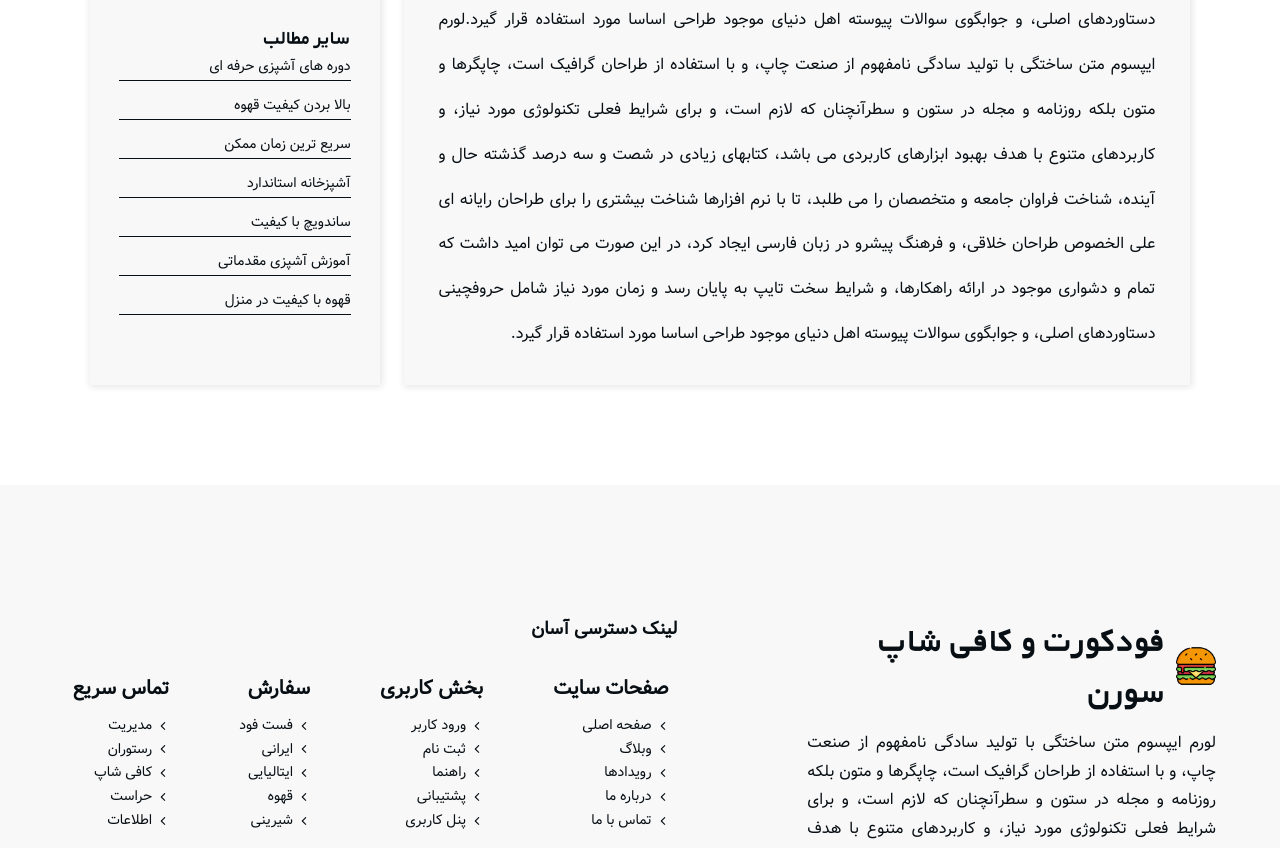
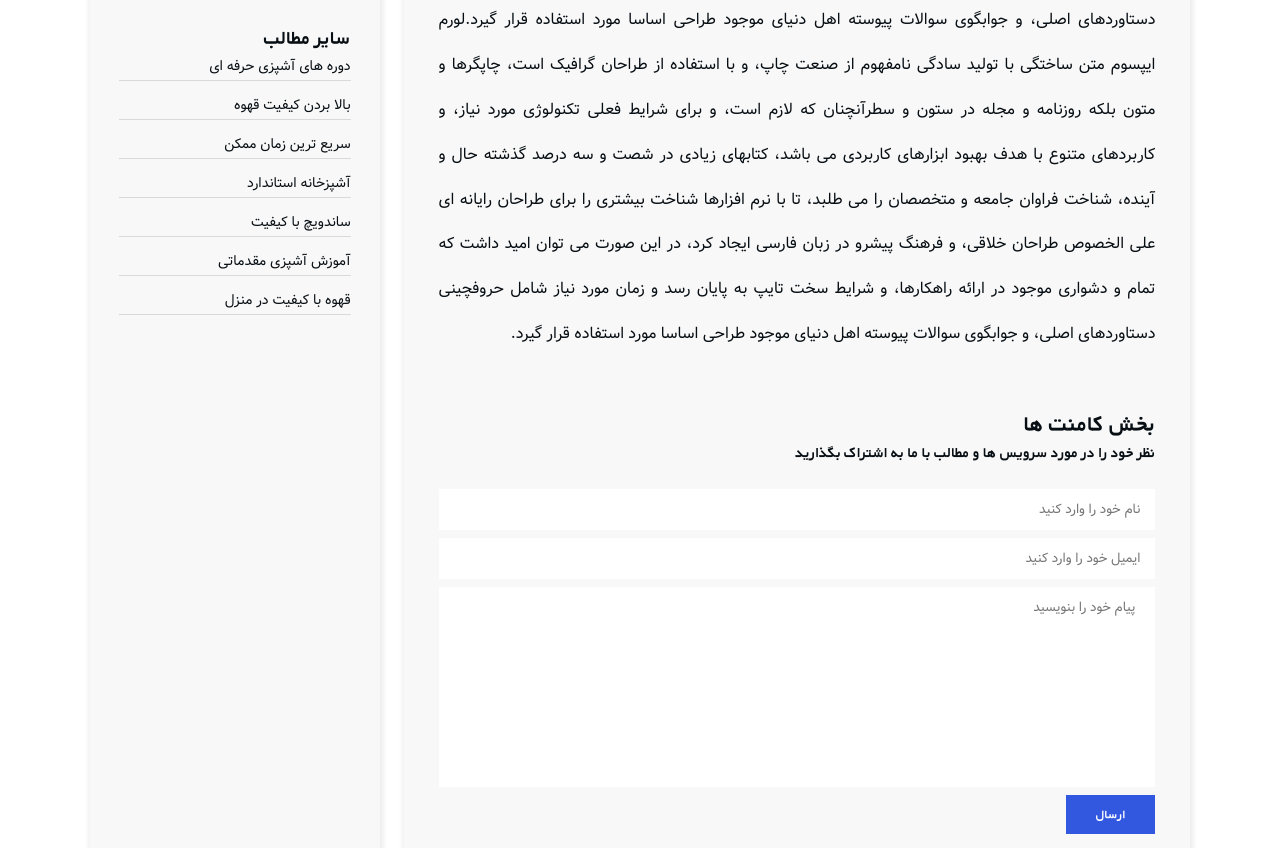
Before and after one commit to behnamhamidi1991/fastfood-fa, a React (Vite) app: page /blog/1 in a window 1280 px wide. Shown: the part 860-1708 px from the top of the page. Built offline with nearby package versions, Linux system fonts and the light colour scheme.

Commit message:
go for sticky

```diff
--- /dev/null
+++ b/src/commentsData.js
@@ -0,0 +1,71 @@
+import man1 from './assets/images/users/man1.jpg';
+import man2 from './assets/images/users/man2.jpg';
+import man3 from './assets/images/users/man3.jpg';
+import man4 from './assets/images/users/man4.jpg';
+import man5 from './assets/images/users/man5.jpg';
+import man6 from './assets/images/users/man6.jpg';
+import man7 from './assets/images/users/man7.jpg';
+import man8 from './assets/images/users/man8.jpg';
+import woman1 from './assets/images/users/woman1.jpg';
+import woman2 from './assets/images/users/woman2.jpg';
+import woman3 from './assets/images/users/woman3.jpg';
+import woman4 from './assets/images/users/woman4.jpg';
+import woman5 from './assets/images/users/woman5.jpg';
+import woman6 from './assets/images/users/woman6.jpg';
+
+export const commnets = [
+  {
+    id: 1,
+    name: 'علی نصیری',
+    comment:
+      'لورم ایپسوم متن ساختگی با تولید سادگی نامفهوم از صنعت چاپ، و با استفاده از طراحان گرافیک است، چاپگرها و متون بلکه روزنامه و مجله در ستون و سطرآنچنان که لازم است، و برای شرایط فعلی تکنولوژی مورد نیاز، و کاربردهای متنوع با هدف بهبود ابزارهای کاربردی می باشد، کتابهای زیادی در شصت و سه درصد گذشته حال و آینده، شناخت فراوان جامعه و متخصصان را می طلبد.',
+    userImage: man1,
+  },
+  {
+    id: 2,
+    name: 'نازنین صفری',
+    comment:
+      'لورم ایپسوم متن ساختگی با تولید سادگی نامفهوم از صنعت چاپ، و با استفاده از طراحان گرافیک است، چاپگرها!!!!',
+    userImage: woman1,
+  },
+  {
+    id: 3,
+    name: 'پدرام صدقی',
+    comment:
+      'لورم ایپسوم متن ساختگی با تولید سادگی نامفهوم از صنعت چاپ، و با استفاده از طراحان گرافیک است، چاپگرها و متون بلکه روزنامه و مجله در ستون و سطرآنچنان که لازم است، و برای شرایط فعلی.',
+    userImage: man2,
+  },
+  {
+    id: 4,
+    name: 'پرهام اکبری',
+    comment: 'لورم ایپسوم متن ساختگی با تولید سادگی :)))',
+    userImage: man3,
+  },
+  {
+    id: 5,
+    name: 'مریم فلاحی',
+    comment:
+      'لورم ایپسوم متن ساختگی با تولید سادگی نامفهوم از صنعت چاپ، و با استفاده از طراحان گرافیک است، چاپگرها و متون بلکه روزنامه و مجله در ستون و سطرآنچنان که لازم است، و برای شرایط فعلی تکنولوژی مورد نیاز، و کاربردهای متنوع با هدف بهبود ابزارهای کاربردی می باشد؟',
+    userImage: woman2,
+  },
+  {
+    id: 6,
+    name: 'رویا کرمی',
+    comment:
+      'لورم ایپسوم متن ساختگی با تولید سادگی نامفهوم از صنعت چاپ، و با استفاده از طراحان گرافیک است، چاپگرها و متون بلکه؟!!',
+    userImage: woman3,
+  },
+  {
+    id: 7,
+    name: 'فرهاد شریفی',
+    comment: 'لورم ایپسوم :))',
+    userImage: man4,
+  },
+  {
+    id: 8,
+    name: 'مهران رضایی',
+    comment:
+      'لورم ایپسوم متن ساختگی با تولید سادگی نامفهوم از صنعت چاپ، و با استفاده از طراحان گرافیک است، چاپگرها و متون بلکه روزنامه و مجله در ستون و سطرآنچنان که لازم است، و برای شرایط فعلی تکنولوژی مورد نیاز، و کاربردهای متنوع با هدف بهبود ابزارهای کاربردی می باشد، کتابهای زیادی در شصت و سه درصد گذشته حال و آینده، شناخت فراوان جامعه و متخصصان را می طلبد.',
+    userImage: man5,
+  },
+];
--- /dev/null
+++ b/src/components/shared/Comments/Comments.jsx
@@ -0,0 +1,43 @@
+import React from 'react';
+import './comments.scss';
+import { commnets } from '../../../commentsData';
+
+const Comments = () => {
+  return (
+    <div className="comment-page">
+      <div className="comment-header">
+        <h2>بخش کامنت ها</h2>
+        <p>نظر خود را در مورد سرویس ها و مطالب با ما به اشتراک بگذارید</p>
+      </div>
+      <form>
+        <input
+          type="text"
+          placeholder="نام خود را وارد کنید"
+          className="name-input"
+        />
+        <input
+          type="email"
+          placeholder="ایمیل خود را وارد کنید"
+          className="name-email"
+        />
+        <textarea placeholder="پیام خود را بنویسید" />
+        <button className="comment-send-btn">ارسال</button>
+      </form>
+      <div className="comments-container">
+        {commnets.map((comment) => (
+          <div key={comment.id} className="comment-box">
+            <div className="comment-box-top">
+              <img src={comment.userImage} alt="user" />
+              <h4>{comment.name}</h4>
+            </div>
+            <div className="comment-box-bottom">
+              <p>{comment.comment}</p>
+            </div>
+          </div>
+        ))}
+      </div>
+    </div>
+  );
+};
+
+export default Comments;
--- /dev/null
+++ b/src/components/shared/Comments/comments.scss
@@ -0,0 +1,81 @@
+.comment-page {
+  background-color: var(--post-color);
+  color: var(--text-color);
+  margin-top: 50px;
+
+  .comment-header {
+    margin-bottom: 25px;
+
+    h2 {
+      font-family: 'title';
+    }
+    p {
+      font-family: 'title';
+    }
+  }
+
+  form {
+    display: flex;
+    flex-direction: column;
+    gap: 8px;
+
+    input {
+      padding: 10px 15px;
+      border: none;
+      background-color: var(--bg-color);
+      outline: none;
+      color: var(--text-color);
+    }
+    textarea {
+      height: 200px;
+      background-color: var(--bg-color);
+      border: none;
+      outline: none;
+      padding: 10px 20px;
+      resize: none;
+      color: var(--text-color);
+    }
+    .comment-send-btn {
+      border: none;
+      padding: 10px 30px;
+      width: fit-content;
+      font-family: 'title';
+      background-color: var(--primary-color);
+      color: #fff;
+      border: none;
+      &:hover {
+        background-color: rgb(68, 88, 236);
+        cursor: pointer;
+      }
+    }
+  }
+
+  .comments-container {
+    margin-top: 90px;
+    display: flex;
+    flex-direction: column;
+    gap: 15px;
+    .comment-box {
+      background-color: var(--bg-color);
+      padding: 20px 30px;
+      box-shadow: 1px 1px 4px 1px rgba(0, 0, 0, 0.1);
+      .comment-box-top {
+        img {
+          width: 7%;
+          border-radius: 50%;
+        }
+        h4 {
+          font-family: 'title';
+          font-size: 21px;
+        }
+      }
+      .comment-box-bottom {
+        margin-bottom: 20px;
+        p {
+          line-height: 2.1;
+          font-size: 14px;
+        }
+      }
+    }
+  }
+}
--- a/src/index.scss
+++ b/src/index.scss
@@ -12,6 +12,8 @@ $primary-dark: #3258e0;
 $primary-light: #3298f1;
 $secondary: #ea4492;
 $green: rgb(10, 147, 152);
+$border-color-light: rgb(217, 217, 217);
+$border-color-dark: rgb(83, 81, 108);
 
 :root {
   --bg-color: #{$bg-light};
@@ -22,6 +24,7 @@ $green: rgb(10, 147, 152);
   --green-color: #{$green};
   --header-color: #{$navbar-light};
   --footer-color: #{$footer-light};
+  --border-color: #{$border-color-light};
 }
 
 .dark {
@@ -33,6 +36,7 @@ $green: rgb(10, 147, 152);
   --green-color: #{$green};
   --header-color: #{$navbar-dark};
   --footer-color: #{$footer-dark};
+  --border-color: #{$border-color-dark};
 }
 
 @font-face {
--- a/src/pages/Blog/BlogSinglePost/BlogSinglePost.jsx
+++ b/src/pages/Blog/BlogSinglePost/BlogSinglePost.jsx
@@ -8,6 +8,7 @@ import { PiYoutubeLogoThin } from 'react-icons/pi';
 import { PiWhatsappLogoThin } from 'react-icons/pi';
 import { PiFacebookLogoThin } from 'react-icons/pi';
 import { PiTiktokLogoThin } from 'react-icons/pi';
+import Comments from '../../../components/shared/Comments/Comments';
 
 const BlogSinglePost = () => {
   const { id } = useParams();
@@ -22,7 +23,9 @@ const BlogSinglePost = () => {
           <h3>{singlePost.title}</h3>
           <p>{singlePost.content}</p>
         </div>
-        <div className="comments"></div>
+        <div className="comments">
+          <Comments />
+        </div>
       </div>
       <div className="singleblog-page-left">
         <div className="singleblog-sidebar-top">
--- a/src/pages/Blog/BlogSinglePost/blogsingle.scss
+++ b/src/pages/Blog/BlogSinglePost/blogsingle.scss
@@ -20,6 +20,11 @@
         text-align: justify;
       }
     }
+
+    // .comments {
+    //   background-color: var(--post-color);
+    //   color: var(--text-color);
+    // }
   }
 
   .singleblog-page-left {
@@ -93,7 +98,7 @@
           font-family: 'title';
           font-size: 14px;
           margin-bottom: 10px;
-          border-bottom: 1px solid var(--text-color);
+          border-bottom: 1px solid var(--border-color);
           padding: 3px 0;
           .singleblog-sidebar-middle-link {
             color: var(--text-color);
```
Also changed, not shown: 1 other file (tests, documents, lock files or other folders).
